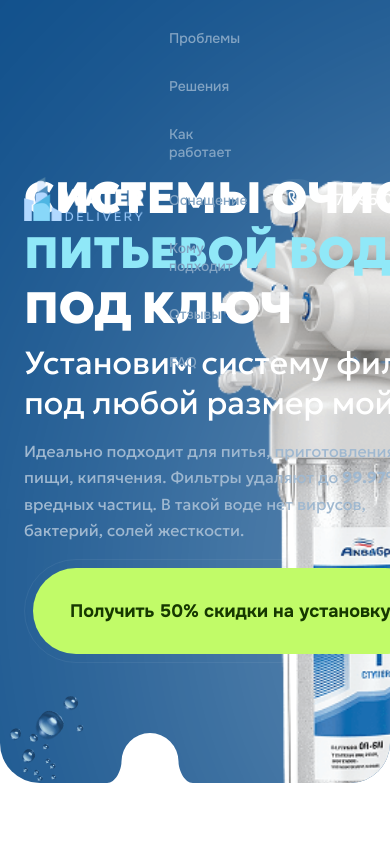
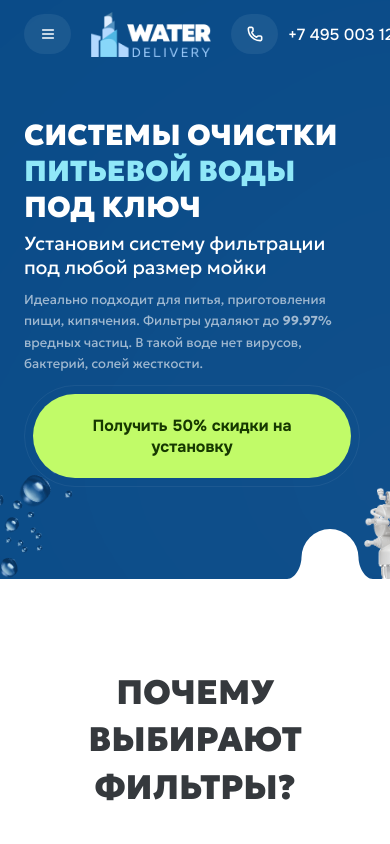
Before and after one commit to ministrov/waterdel-newest, a website built with Vite: page index.html in a window 390 px wide. Shown: the top 844 px of the page. Built offline with nearby package versions, Linux system fonts and the light colour scheme; files whose address does not match are found by name.

Commit message:
feat: create and end up operating on styling for section hero and header for big tablets

```diff
--- a/src/style.css
+++ b/src/style.css
@@ -2508,7 +2508,107 @@ body {
   }
 }
 
-/* @media screen and (max-width: 992px) {} */
+@media screen and (max-width: 992px) {
+  .button--secondary {
+    font-size: 16px;
+    padding: 21px 20px;
+  }
+
+  .header__burger-wrapper {
+    display: block;
+  }
+
+  .header-tablet__aside {
+    flex-grow: 1;
+    max-width: 186px;
+  }
+
+  .header__content {
+    padding: 12px 0;
+  }
+
+  .header__nav {
+    display: none;
+  }
+
+  .header-phone {
+    column-gap: 10px;
+  }
+
+  .hero {
+    padding-top: 117px;
+    border-radius: 0;
+  }
+
+  .hero__bg-bubbles {
+    width: 429px;
+    max-width: none;
+  }
+
+  .hero__image-container {
+    left: auto;
+    width: calc(100% - 119px);
+    right: -145px;
+  }
+
+  .hero__image {
+    max-width: 100%;
+    max-height: 100%;
+  }
+
+  .hero__left {
+    width: 336px;
+    padding-bottom: 92px;
+  }
+
+  .hero__title {
+    margin-bottom: 6px;
+    font-size: 29px;
+  }
+
+  .hero__subtitle {
+    margin-bottom: 10px;
+    font-size: 19px;
+  }
+
+  .hero__text {
+    margin-right: 20px;
+    font-size: 13px;
+  }
+
+  .hero__btn-wrapper {
+    margin-top: 10px;
+  }
+
+  .hero__image-container::before {
+    position: absolute;
+    right: 0;
+    left: 0;
+    margin: auto;
+    top: 0;
+    max-width: 955px;
+    width: 70%;
+  }
+
+  .hero__hero-promo {
+    margin-top: 17px;
+  }
+
+  .hero-promo__fire {
+    padding: 11px 9px 11px 41px;
+    font-size: 13px;
+  }
+
+  .hero-promo__fire-icon {
+    width: 35px;
+    height: auto;
+  }
+
+  .hero__scroll {
+    right: 0;
+    left: auto;
+  }
+}
 
 /* @media screen and (max-width: 768px) {} */
 
```
